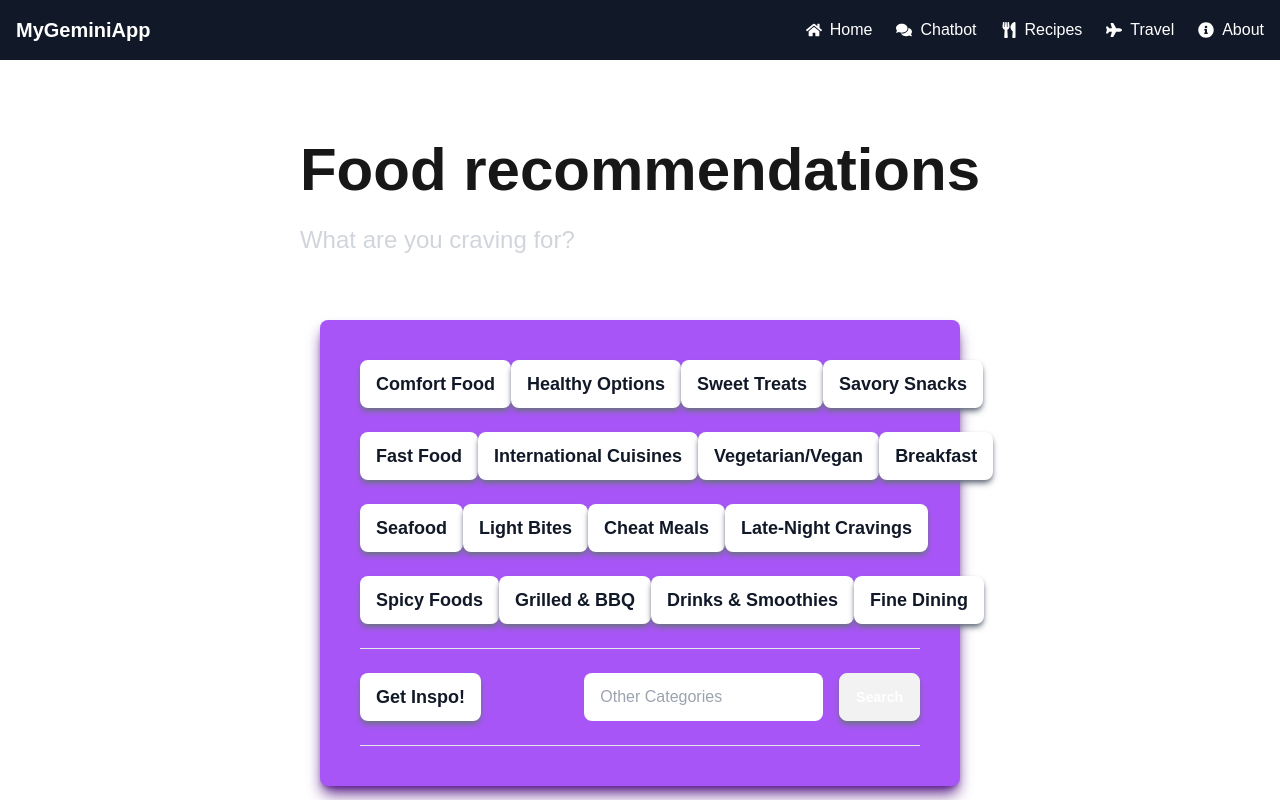
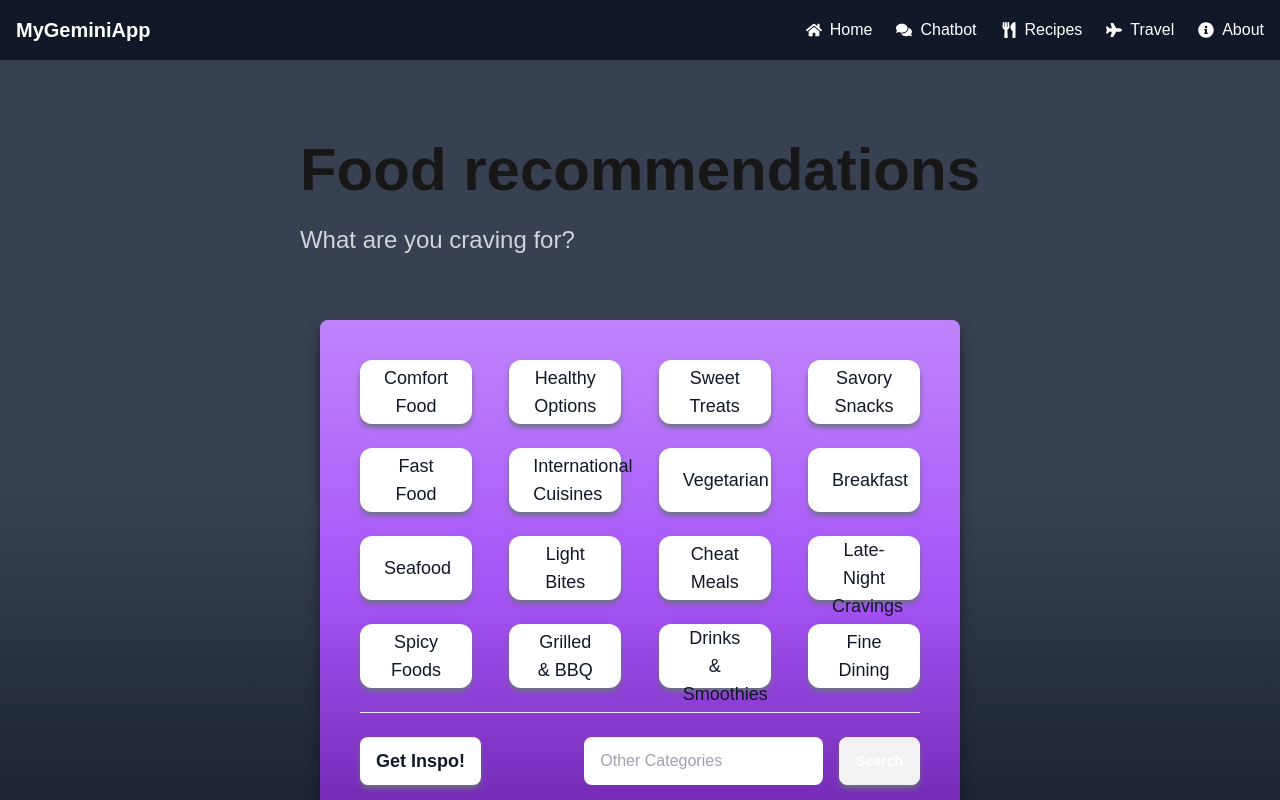
Before and after one commit to NoelPerland/gemini_project, a Next.js app: page /Hampus in a window 1280 px wide. Shown: the top 800 px of the page. Built offline with nearby package versions, Linux system fonts and the light colour scheme; no server answers.

Commit message:
Updated Noel, Hampus; buttonComp

```diff
--- a/components/ButtonComponent.js
+++ b/components/ButtonComponent.js
@@ -3,7 +3,7 @@
     <button
       onClick={() => func(title)}
       value={title}
-      className="btn bg-white text-lg text-gray-900 hover:text-white border-none shadow-md shadow-gray-500"
+      className="btn-lg rounded-xl bg-white text-lg text-gray-900 hover:text-white hover:bg-gray-900 border-none shadow-md shadow-gray-500 w-1/5"
     >
       {title}
     </button>
--- a/pages/Hampus.js
+++ b/pages/Hampus.js
@@ -32,7 +32,7 @@
   }
 
   return (
-    <div className="flex flex-col py-20 gap-16 items-center justify-center">
+    <div className="flex flex-col py-20 gap-16 items-center justify-center bg-gradient-to-b from-gray-700 via-gray-700 to-gray-900 ">
       <div className="flex flex-col gap-6">
         <h1 className="text-6xl font-semibold text-start">
           Food recommendations
@@ -42,7 +42,7 @@
         </p>
       </div>
 
-      <div className="flex flex-col  bg-purple-500 p-10 rounded-lg gap-6 w-2/4 flex-wrap  shadow-lg shadow-purple-900">
+      <div className="flex flex-col bg-gradient-to-b from-purple-400 via-purple-500 to-purple-800  p-10 rounded-lg gap-6 w-2/4 flex-wrap  shadow-lg shadow-gray-900">
         <div className="flex justify-between">
           <ButtonComponent title="Comfort Food" func={applyPromt} />
           <ButtonComponent title="Healthy Options" func={applyPromt} />
@@ -52,7 +52,7 @@
         <div className="flex justify-between">
           <ButtonComponent title="Fast Food" func={applyPromt} />
           <ButtonComponent title="International Cuisines" func={applyPromt} />
-          <ButtonComponent title="Vegetarian/Vegan" func={applyPromt} />
+          <ButtonComponent title="Vegetarian" func={applyPromt} />
           <ButtonComponent title="Breakfast" func={applyPromt} />
         </div>
         <div className="flex justify-between">
--- a/pages/Noel.js
+++ b/pages/Noel.js
@@ -23,7 +23,7 @@
   }
 
   return (
-    <div className="min-h-screen bg-gradient-to-b from-purple-900 via-purple-700 to-purple-500 text-white flex flex-col items-center py-10">
+    <div className="min-h-screen bg-gradient-to-b from-gray-700 via-gray-700 to-gray-900 text-white flex flex-col items-center py-10">
       <div className="max-w-3xl w-full bg-purple-800 rounded-lg shadow-xl py-8 px-6">
         <h1 className="text-3xl font-bold mb-4 text-center text-white">
           Welcome to Gemini Chatbot
```
